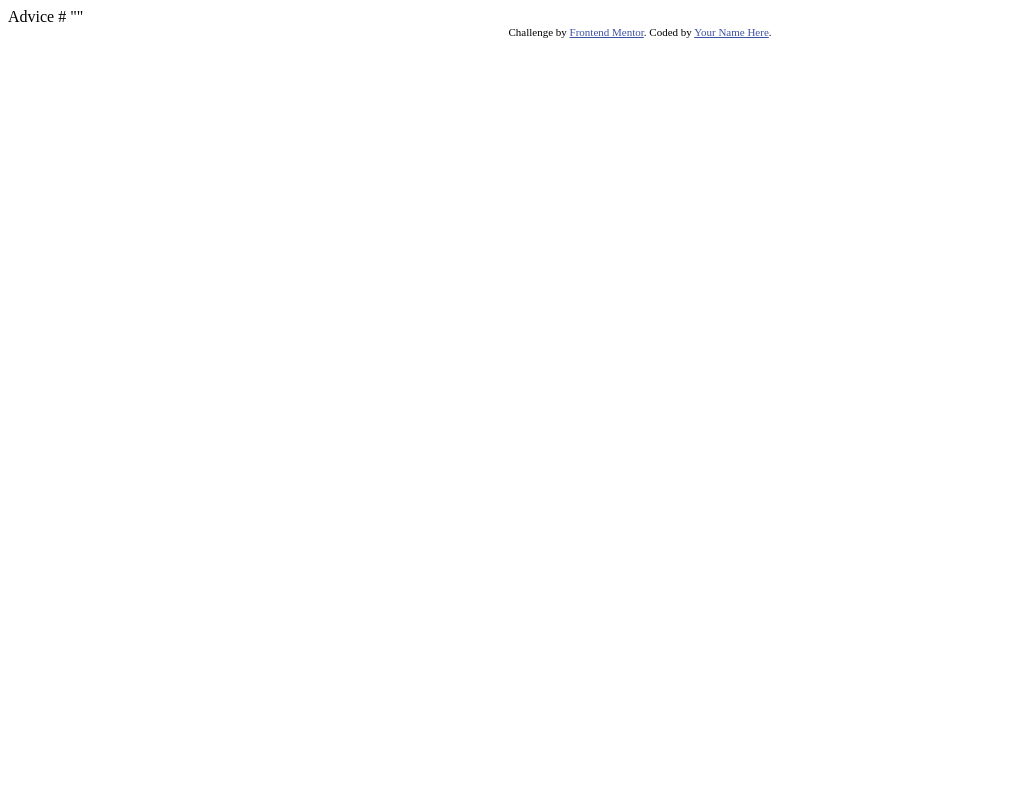
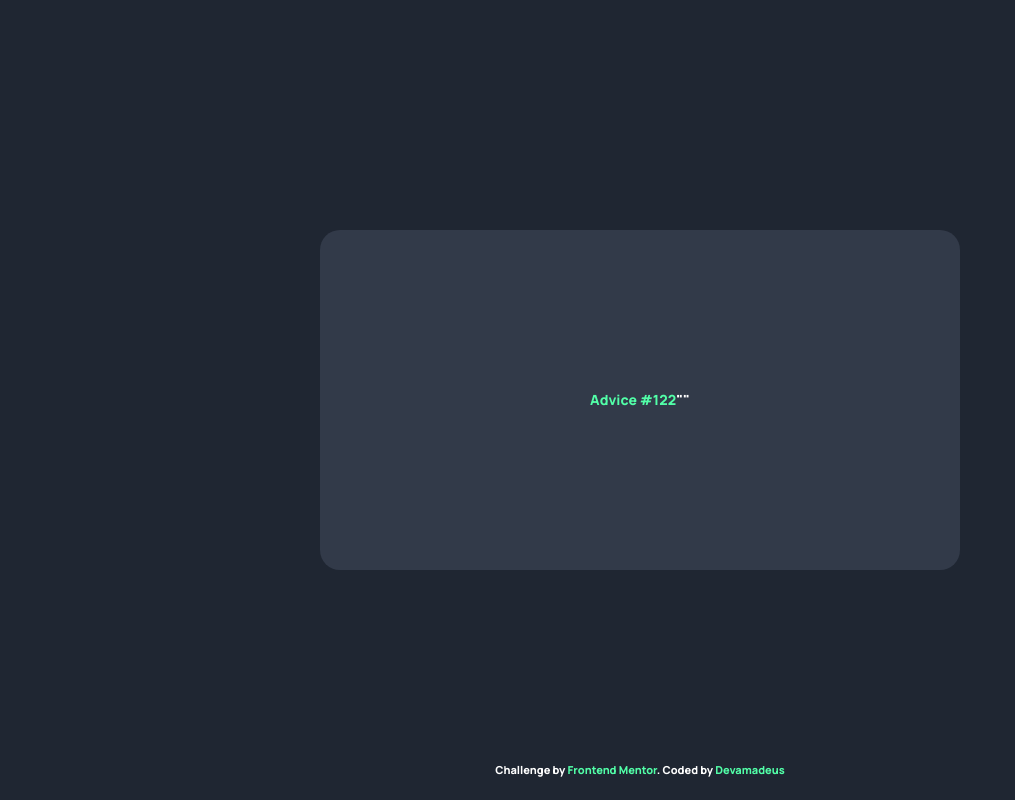
Before and after one commit to devamadeus/advice-generator-app-main, a plain HTML site: page index.html in a window 1280 px wide. Shown: the whole page, without its empty margins (0-1015 px from the left). Drawn offline with Linux system fonts and the light colour scheme.

Commit message:
add flexbox

```diff
--- a/app.js
+++ b/app.js
@@ -0,0 +1 @@
+console.log('Hi there!');
--- a/index.html
+++ b/index.html
@@ -10,26 +10,23 @@
     <title>Frontend Mentor | Advice generator app</title>
 
     <!-- Feel free to remove these styles or customise in your own stylesheet 👍 -->
-    <style>
-      .attribution {
-        font-size: 11px;
-        text-align: center;
-      }
-      .attribution a {
-        color: hsl(228, 45%, 44%);
-      }
-    </style>
+    <link rel="stylesheet" href="style.css" />
   </head>
   <body>
-    Advice #<!-- Advice ID goes here -->
-
-    "<!-- Advice text goes here -->"
-
-    <div class="attribution">
-      Challenge by
-      <a href="https://www.frontendmentor.io?ref=challenge" target="_blank"
-        >Frontend Mentor</a
-      >. Coded by <a href="#">Your Name Here</a>.
+    <div class="wrapper">
+      <div class="content">
+        <p class="advice">Advice #122</p>
+        <!-- Advice ID goes here -->
+        <p>"<!-- Advice text goes here -->"</p>
+      </div>
+      <footer>
+        <div class="attribution">
+          Challenge by
+          <a href="https://www.frontendmentor.io?ref=challenge" target="_blank"
+            >Frontend Mentor</a
+          >. Coded by <a href="#">Devamadeus</a>
+        </div>
+      </footer>
     </div>
 
     <script src="app.js"></script>
--- /dev/null
+++ b/style.css
@@ -0,0 +1,50 @@
+@import url('https://fonts.googleapis.com/css2?family=Manrope:wght@800&display=swap');
+body {
+  background-color: #1f2632;
+  font-family: 'Manrope', sans-serif;
+  font-size: 14px;
+  line-height: 20px;
+  color: #fff;
+  margin: 0;
+  padding: 0;
+}
+
+.wrapper {
+  display: flex;
+  align-items: center;
+  justify-content: center;
+  height: 100vh;
+  width: 100%;
+  max-width: 1440px;
+  margin: 0 auto;
+}
+
+.content {
+  display: flex;
+  align-items: center;
+  justify-content: center;
+  width: 600px;
+  height: 300px;
+  border-radius: 20px;
+  margin: 0 auto;
+  padding: 20px;
+  background-color: #323a49;
+}
+.advice {
+  color: #52ffa8;
+}
+
+footer {
+  position: fixed;
+  padding: 20px;
+  bottom: 0;
+  width: 100%;
+}
+.attribution {
+  font-size: 11px;
+  text-align: center;
+}
+.attribution a {
+  color: #52ffa8;
+  text-decoration: none;
+}
```
Also changed, not shown: 2 other files.
